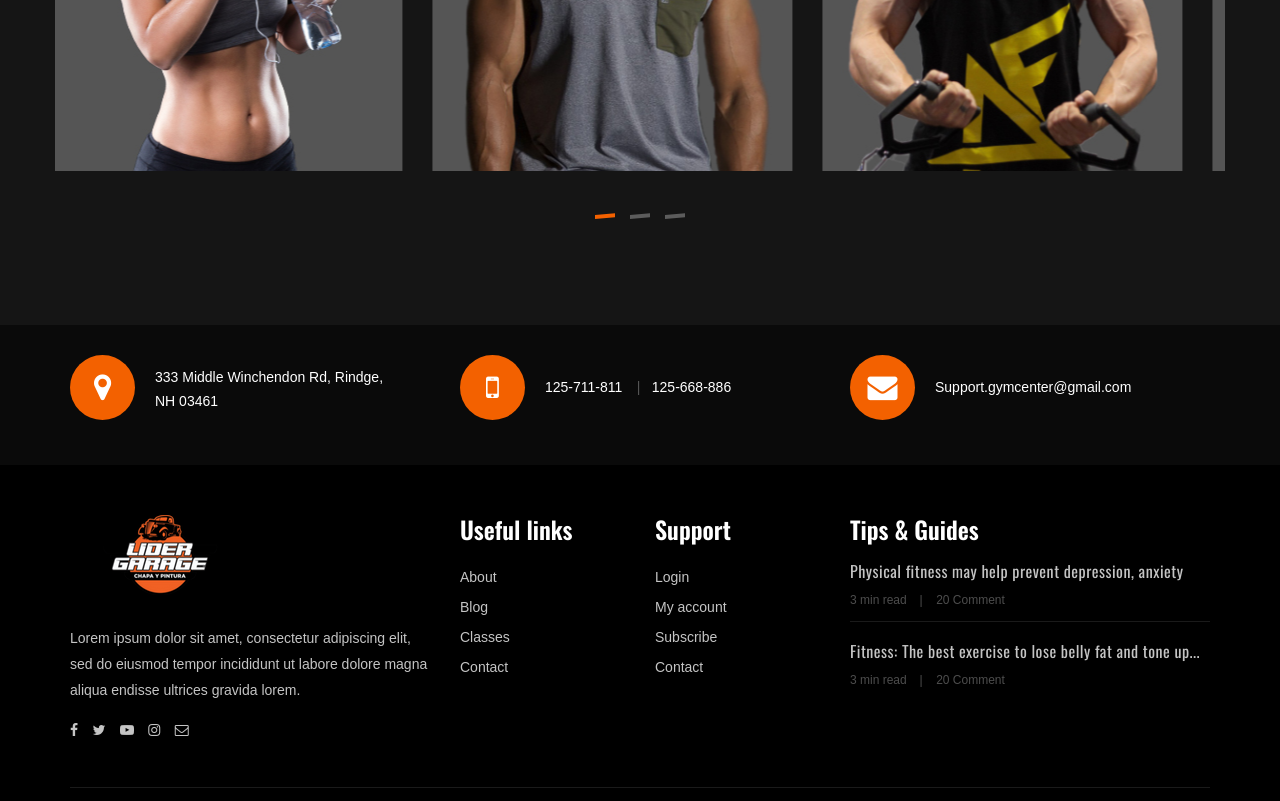
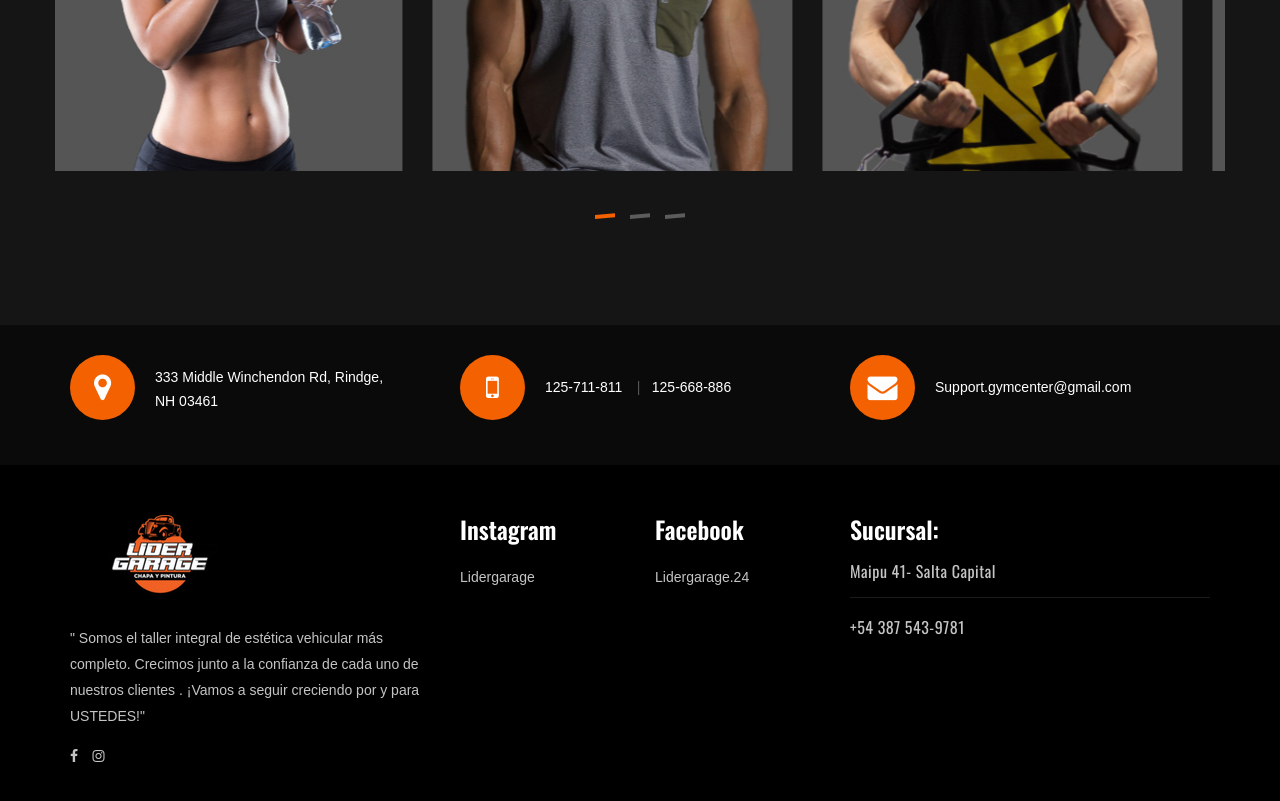
Before and after one commit to Lindapazw/web_LiderGarage, a plain HTML site: page index.html in a window 1280 px wide. Shown: the part 5639-6440 px from the top of the page. Drawn offline with nearby package versions, Linux system fonts and the light colour scheme; a web font is replaced by a local one.

Commit message:
change footer complete

```diff
--- a/index.html
+++ b/index.html
@@ -298,7 +298,7 @@
                             <li>Month to mouth</li>
                             <li>No time restriction</li>
                         </ul>
-                        <a href="#" class="primary-btn pricing-btn">Enroll now</a>
+                        <a href="#" class="primary-btn pricing-btn">Elegir</a>
 
                     </div>
                 </div>
@@ -317,7 +317,7 @@
                             <li>Month to mouth</li>
                             <li>No time restriction</li>
                         </ul>
-                        <a href="#" class="primary-btn pricing-btn">Enroll now</a>
+                        <a href="#" class="primary-btn pricing-btn">Elegir</a>
 
                     </div>
                 </div>
@@ -336,7 +336,7 @@
                             <li>Month to mouth</li>
                             <li>No time restriction</li>
                         </ul>
-                        <a href="#" class="primary-btn pricing-btn">Enroll now</a>
+                        <a href="#" class="primary-btn pricing-btn">Elegir</a>
 
                     </div>
                 </div>
@@ -480,55 +480,37 @@
                         <div class="fa-logo">
                             <a href="#"><img src="img/logo.png" alt=""></a>
                         </div>
-                        <p>Lorem ipsum dolor sit amet, consectetur adipiscing elit, sed do eiusmod tempor incididunt ut
-                            labore dolore magna aliqua endisse ultrices gravida lorem.</p>
+                        <p>" Somos el taller integral de estética vehicular más completo. Crecimos junto a la confianza de cada uno de nuestros clientes . ¡Vamos a seguir creciendo por y para USTEDES!"</p>
                         <div class="fa-social">
-                            <a href="#"><i class="fa fa-facebook"></i></a>
-                            <a href="#"><i class="fa fa-twitter"></i></a>
-                            <a href="#"><i class="fa fa-youtube-play"></i></a>
-                            <a href="#"><i class="fa fa-instagram"></i></a>
-                            <a href="#"><i class="fa  fa-envelope-o"></i></a>
+                            <a href="http://www.facebook.com/profile.php?id=100063526405416"><i class="fa fa-facebook"></i></a>
+                            <a href="http://www.instagram.com/lidergarage.24/?hl=es"><i class="fa fa-instagram"></i></a>
                         </div>
                     </div>
                 </div>
                 <div class="col-lg-2 col-md-3 col-sm-6">
                     <div class="fs-widget">
-                        <h4>Useful links</h4>
+                        <h4>Instagram</h4>
                         <ul>
-                            <li><a href="#">About</a></li>
-                            <li><a href="#">Blog</a></li>
-                            <li><a href="#">Classes</a></li>
-                            <li><a href="#">Contact</a></li>
+                            <li><a href="http://www.instagram.com/lidergarage.24/?hl=es">Lidergarage</a></li>
                         </ul>
                     </div>
                 </div>
                 <div class="col-lg-2 col-md-3 col-sm-6">
                     <div class="fs-widget">
-                        <h4>Support</h4>
+                        <h4>Facebook</h4>
                         <ul>
-                            <li><a href="#">Login</a></li>
-                            <li><a href="#">My account</a></li>
-                            <li><a href="#">Subscribe</a></li>
-                            <li><a href="#">Contact</a></li>
+                            <li><a href="http://www.facebook.com/profile.php?id=100063526405416">Lidergarage.24</a></li>
                         </ul>
                     </div>
                 </div>
                 <div class="col-lg-4 col-md-6">
                     <div class="fs-widget">
-                        <h4>Tips & Guides</h4>
+                        <h4>Sucursal:</h4>
                         <div class="fw-recent">
-                            <h6><a href="#">Physical fitness may help prevent depression, anxiety</a></h6>
-                            <ul>
-                                <li>3 min read</li>
-                                <li>20 Comment</li>
-                            </ul>
+                            <h6><a href="#">Maipu 41- Salta Capital</a></h6>
                         </div>
                         <div class="fw-recent">
-                            <h6><a href="#">Fitness: The best exercise to lose belly fat and tone up...</a></h6>
-                            <ul>
-                                <li>3 min read</li>
-                                <li>20 Comment</li>
-                            </ul>
+                            <h6><a href="#">+54 387 543-9781</a></h6>
                         </div>
                     </div>
                 </div>
```
